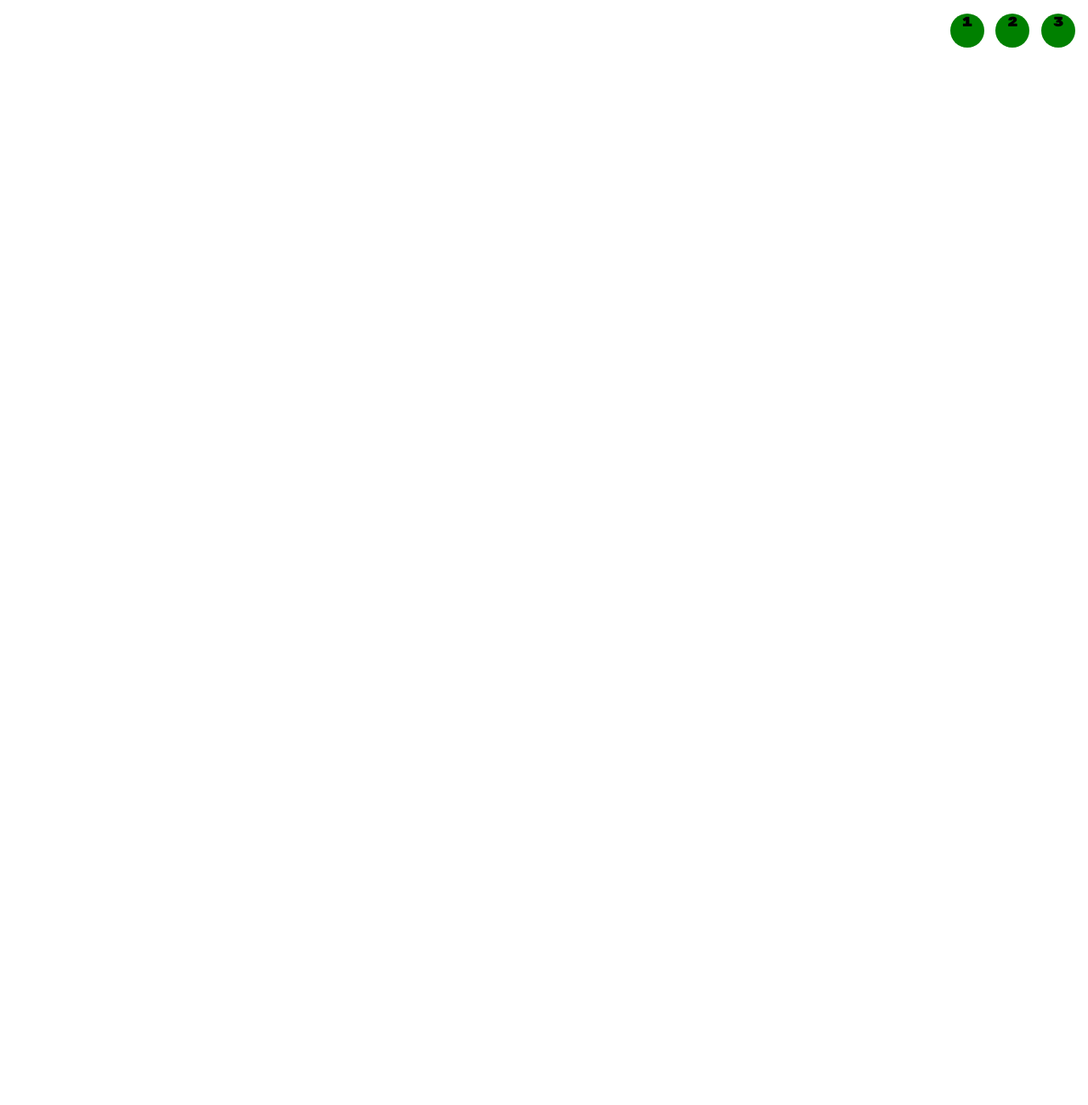
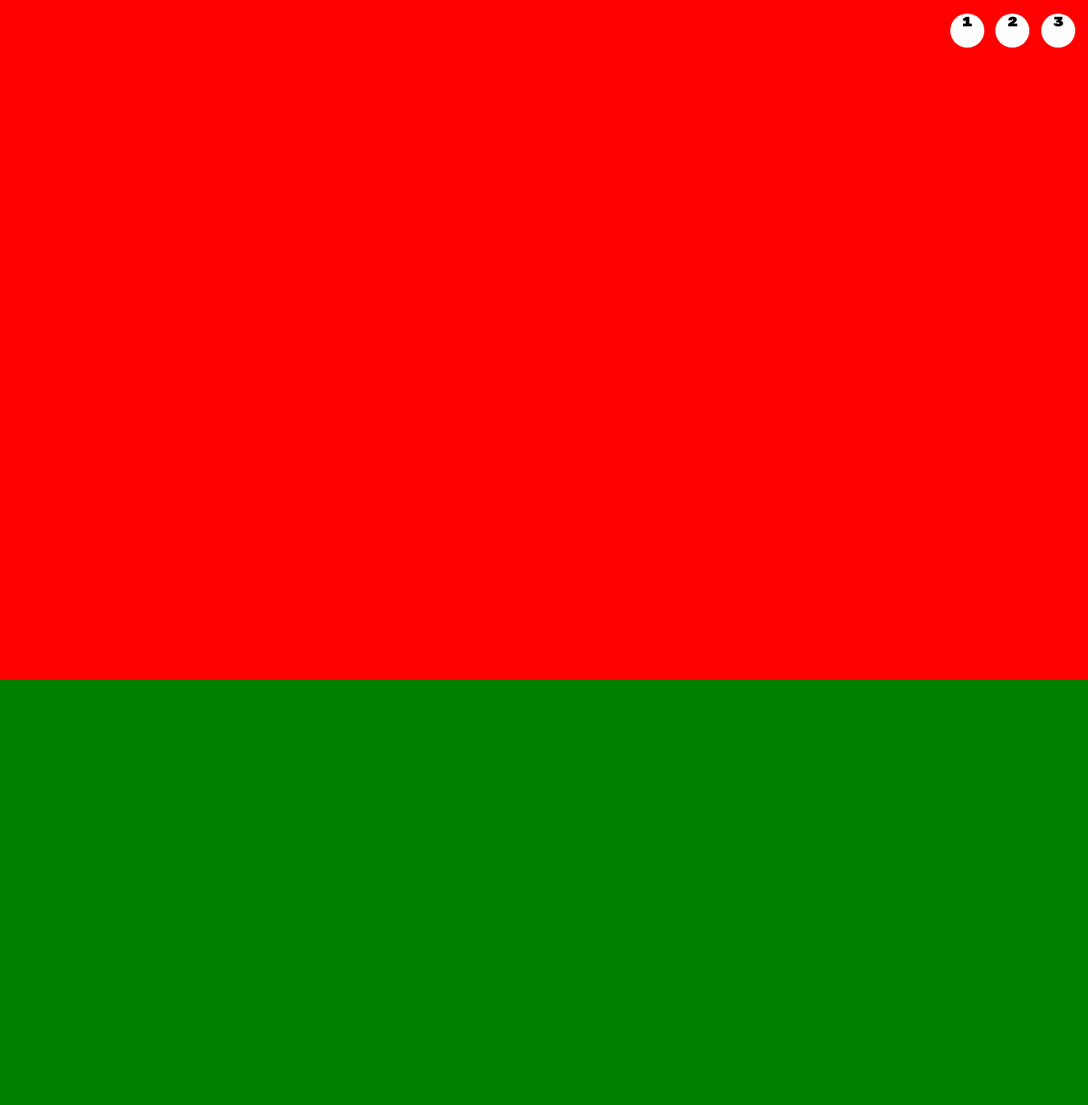
Before and after one commit to Pulcioo/htmlcss-shoes, a plain HTML site: page index.html in a window 1280 px wide. Shown: the top 1300 px of the page at 85% size. Before the commit the page ends 800 px from the top, so only its background shows below. Drawn offline with Linux system fonts and the light colour scheme.

Commit message:
file aggiornato con le tre sezioni

```diff
--- a/index.html
+++ b/index.html
@@ -19,11 +19,11 @@
             <li> <a href="number-3">3</a></li>
         </ul>
     </nav>
-
+    <!-- sezioni -->
     <main>
-        <section></section>
-        <section></section>
-        <section></section>
+        <section id="shoes-1"></section>
+        <section id="shoes-2"></section>
+        <section id="shoes-3"></section>
     </main>
 
 </body>
--- a/style.css
+++ b/style.css
@@ -20,7 +20,7 @@ ul li{
     height: 40px;
     width: 40px;
     border-radius: 50%;
-    background-color: green;
+    background-color: white;
     text-align: center;
 }
 
@@ -28,3 +28,21 @@ ul li a{
     text-decoration: none;
     color: black;
 }
+
+#shoes-1{
+    height: 100vh;
+    width: 100vw;
+    background-color: red;
+}
+
+#shoes-2{
+    height: 100vh;
+    width: 100vw;
+    background-color: green;
+}
+
+#shoes-3{
+    height: 100vh;
+    width: 100vw;
+    background-color: yellow;
+}
```
